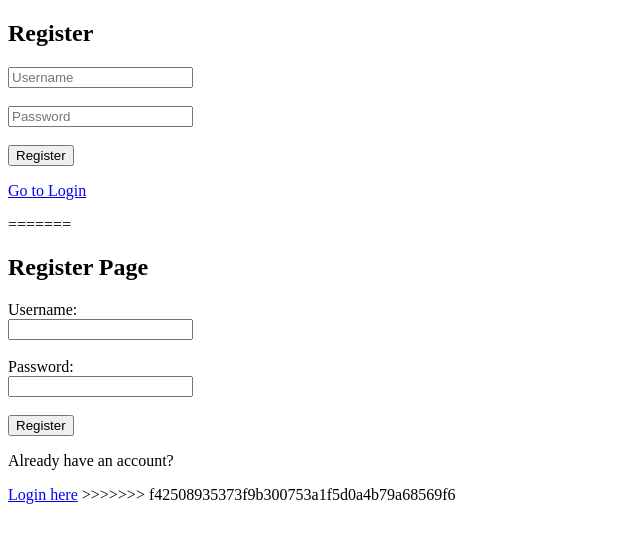
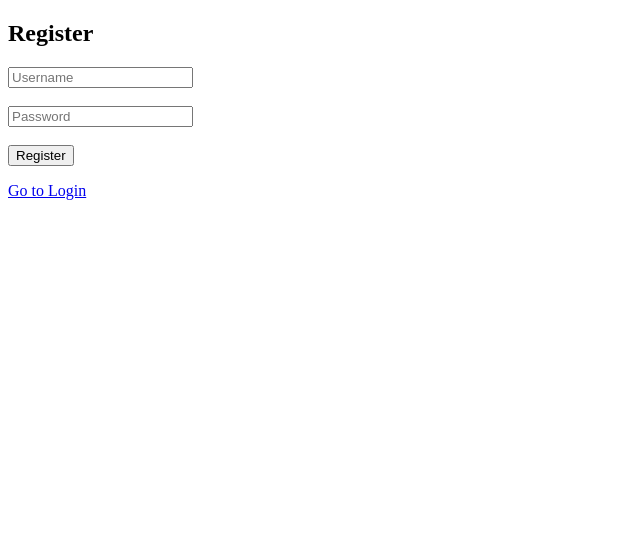
Before and after one commit to divyatharshiniiravisangkar-jpg/GitExercise-SoulSpeak, a Python web app: template templates/register.html in a window 1280 px wide. Shown: the top 543 px of the page, without its empty margins (0-640 px from the left). Run offline with Jinja, Linux system fonts and the light colour scheme; the template is opened without the code that fills it, so the values that code supplies are empty.

Commit message:
updated register

```diff
--- a/templates/register.html
+++ b/templates/register.html
@@ -13,23 +13,3 @@
 </form>
 
 <p><a href="/login">Go to Login</a></p>
-
-=======
-    <h2>Register Page</h2>
-
-    <form method="POST" action="/register">
-        <label>Username:</label><br>
-        <input type="text" name="username" required><br><br>
-
-        <label>Password:</label><br>
-        <input type="password" name="password" required><br><br>
-
-        <button type="submit">Register</button>
-    </form>
-
-    <p>Already have an account?</p>
-    <a href="/login">Login here</a>
-
->>>>>>> f42508935373f9b300753a1f5d0a4b79a68569f6
-</body>
-</html>
```
